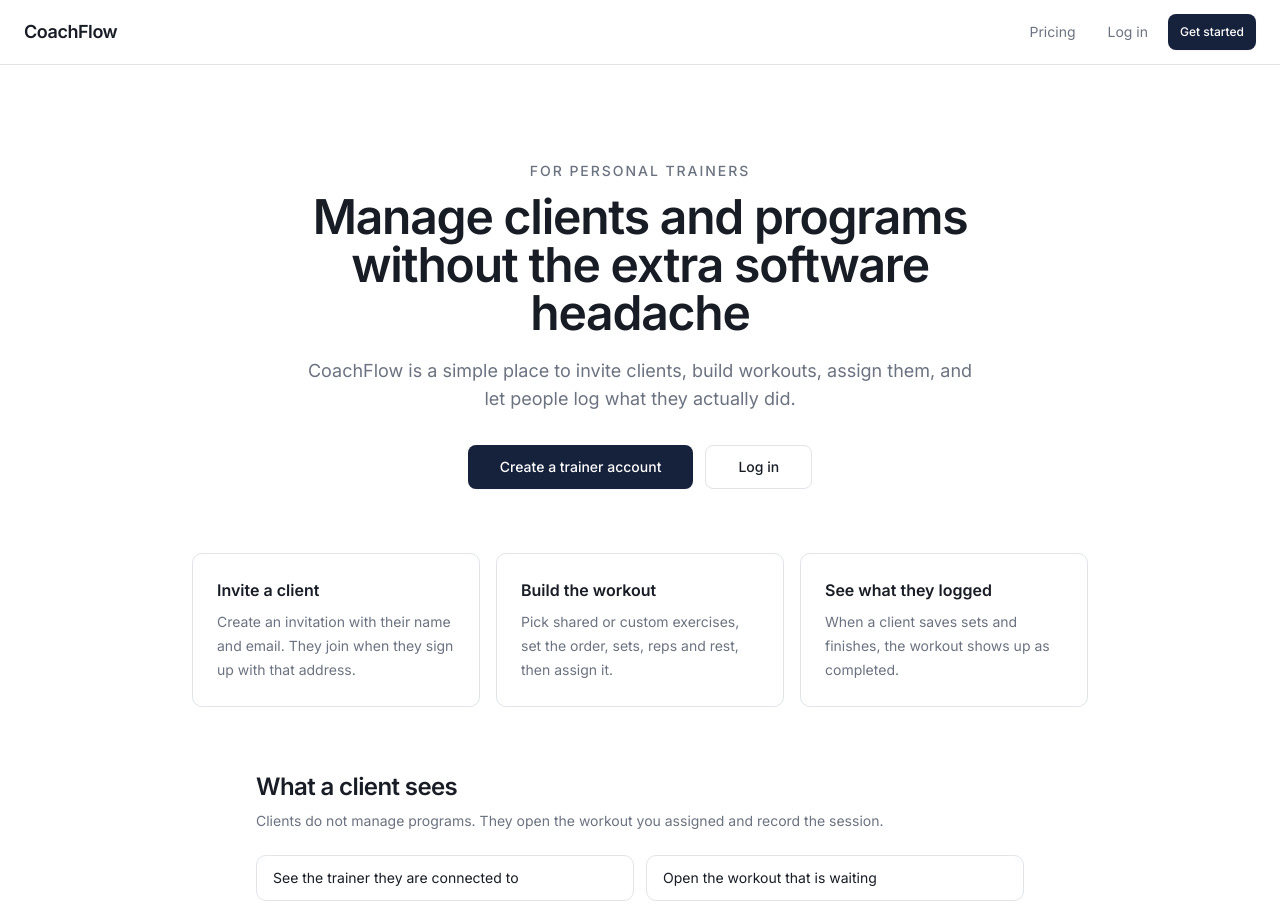
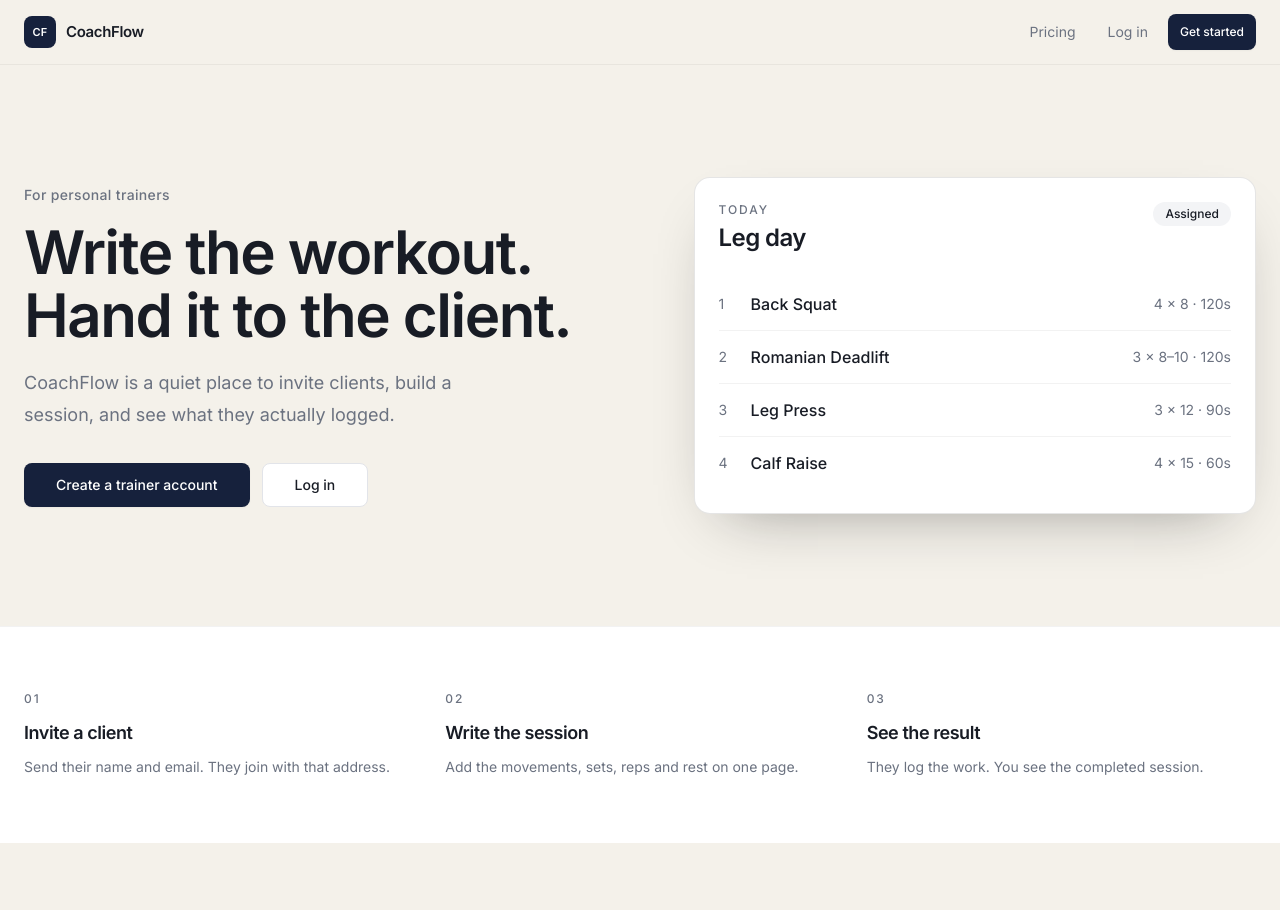
Before and after one commit to iSykuzio/coachflow, a Next.js app: page / in a window 1280 px wide. Shown: the top 910 px of the page. Built offline with nearby package versions, Linux system fonts and the light colour scheme.

Commit message:
Give the public site a clearer first screen.
The landing page now opens on the product itself, with a quieter layout around it.

```diff
--- a/app/(public)/layout.tsx
+++ b/app/(public)/layout.tsx
@@ -4,14 +4,17 @@
 
 export default function PublicLayout({ children }: { children: React.ReactNode }) {
   return (
-    <div className="flex min-h-screen flex-col">
-      <header className="border-b border-border">
+    <div className="flex min-h-screen flex-col bg-[#f4f1ea] text-foreground">
+      <header className="sticky top-0 z-20 border-b border-black/5 bg-[#f4f1ea]/90 backdrop-blur">
         <div className="container flex h-16 items-center justify-between">
-          <Link href="/" className="text-lg font-semibold tracking-tight">
+          <Link href="/" className="flex items-center gap-2.5 text-[15px] font-semibold tracking-tight">
+            <span className="grid h-8 w-8 place-items-center rounded-md bg-primary text-[11px] font-semibold tracking-wide text-primary-foreground">
+              CF
+            </span>
             CoachFlow
           </Link>
-          <nav className="flex items-center gap-2">
-            <Link href="/pricing" className="px-3 py-2 text-sm text-muted-foreground hover:text-foreground">
+          <nav className="flex items-center gap-1 sm:gap-2">
+            <Link href="/pricing" className="hidden px-3 py-2 text-sm text-muted-foreground hover:text-foreground sm:inline">
               Pricing
             </Link>
             <Link href="/login" className="px-3 py-2 text-sm text-muted-foreground hover:text-foreground">
@@ -24,9 +27,10 @@
         </div>
       </header>
       <main className="flex-1">{children}</main>
-      <footer className="border-t border-border py-8">
-        <div className="container text-sm text-muted-foreground">
-          © {new Date().getFullYear()} CoachFlow. All rights reserved.
+      <footer className="border-t border-black/5 py-8">
+        <div className="container flex flex-col gap-2 text-sm text-muted-foreground sm:flex-row sm:items-center sm:justify-between">
+          <p>CoachFlow</p>
+          <p>© {new Date().getFullYear()}</p>
         </div>
       </footer>
     </div>
--- a/app/(public)/page.tsx
+++ b/app/(public)/page.tsx
@@ -1,84 +1,106 @@
 import Link from "next/link";
 import { buttonVariants } from "@/components/ui/button";
 import { cn } from "@/lib/utils";
-import { Card, CardContent } from "@/components/ui/card";
 
-const TRAINER = [
+const STEPS = [
   {
+    number: "01",
     title: "Invite a client",
-    description: "Create an invitation with their name and email. They join when they sign up with that address.",
+    description: "Send their name and email. They join with that address.",
   },
   {
-    title: "Build the workout",
-    description: "Pick shared or custom exercises, set the order, sets, reps and rest, then assign it.",
+    number: "02",
+    title: "Write the session",
+    description: "Add the movements, sets, reps and rest on one page.",
   },
   {
-    title: "See what they logged",
-    description: "When a client saves sets and finishes, the workout shows up as completed.",
+    number: "03",
+    title: "See the result",
+    description: "They log the work. You see the completed session.",
   },
 ];
 
-const CLIENT = [
-  "See the trainer they are connected to",
-  "Open the workout that is waiting",
-  "Log reps, weight and notes from a phone",
-  "Finish the session and find it later in History",
+const SESSION = [
+  ["Back Squat", "4 × 8", "120s"],
+  ["Romanian Deadlift", "3 × 8–10", "120s"],
+  ["Leg Press", "3 × 12", "90s"],
+  ["Calf Raise", "4 × 15", "60s"],
 ];
 
 export default function LandingPage() {
   return (
-    <div className="container py-16 sm:py-24">
-      <div className="mx-auto max-w-2xl text-center">
-        <p className="text-sm font-medium uppercase tracking-[0.14em] text-muted-foreground">
-          For personal trainers
+    <div>
+      <section className="container grid items-center gap-12 py-16 sm:py-24 lg:grid-cols-[1.05fr_0.95fr] lg:py-28">
+        <div>
+          <p className="text-sm font-medium tracking-wide text-muted-foreground">For personal trainers</p>
+          <h1 className="mt-4 max-w-xl text-4xl font-semibold tracking-tight text-balance sm:text-6xl sm:leading-[1.05]">
+            Write the workout. Hand it to the client.
+          </h1>
+          <p className="mt-5 max-w-md text-lg leading-8 text-muted-foreground">
+            CoachFlow is a quiet place to invite clients, build a session, and see what they actually logged.
           </p>
-        <h1 className="mt-3 text-4xl font-semibold tracking-tight sm:text-5xl">
-          Manage clients and programs without the extra software headache
-        </h1>
-        <p className="mt-5 text-lg text-muted-foreground">
-          CoachFlow is a simple place to invite clients, build workouts, assign them, and let people log what they actually did.
-        </p>
-        <div className="mt-8 flex flex-col items-center justify-center gap-3 sm:flex-row">
-          <Link href="/signup" className={cn(buttonVariants({ size: "lg" }), "w-full sm:w-auto")}>
+          <div className="mt-8 flex flex-col gap-3 sm:flex-row">
+            <Link href="/signup" className={cn(buttonVariants({ size: "lg" }))}>
               Create a trainer account
             </Link>
-          <Link href="/login" className={cn(buttonVariants({ size: "lg", variant: "outline" }), "w-full sm:w-auto")}>
+            <Link href="/login" className={cn(buttonVariants({ size: "lg", variant: "outline" }))}>
               Log in
             </Link>
           </div>
         </div>
 
-      <div className="mx-auto mt-16 grid max-w-4xl gap-4 sm:grid-cols-3">
-        {TRAINER.map((item) => (
-          <Card key={item.title}>
-            <CardContent className="pt-6">
-              <h2 className="font-semibold">{item.title}</h2>
-              <p className="mt-2 text-sm leading-6 text-muted-foreground">{item.description}</p>
-            </CardContent>
-          </Card>
+        <div className="rounded-2xl border border-black/10 bg-white p-4 shadow-[0_24px_60px_-32px_rgba(20,20,20,0.45)] sm:p-6">
+          <div className="flex items-start justify-between gap-4">
+            <div>
+              <p className="text-xs font-medium uppercase tracking-[0.16em] text-muted-foreground">Today</p>
+              <p className="mt-1 text-2xl font-semibold tracking-tight">Leg day</p>
+            </div>
+            <span className="rounded-full bg-secondary px-3 py-1 text-xs font-medium text-foreground">Assigned</span>
+          </div>
+          <ol className="mt-6 divide-y divide-black/5">
+            {SESSION.map(([name, prescription, rest], index) => (
+              <li key={name} className="flex items-center justify-between gap-4 py-3.5">
+                <div className="flex items-center gap-3">
+                  <span className="w-5 text-sm text-muted-foreground">{index + 1}</span>
+                  <span className="font-medium">{name}</span>
+                </div>
+                <span className="text-sm text-muted-foreground">
+                  {prescription}
+                  <span className="hidden sm:inline"> · {rest}</span>
+                </span>
+              </li>
+            ))}
+          </ol>
+        </div>
+      </section>
+
+      <section className="border-t border-black/5 bg-white">
+        <div className="container grid gap-8 py-14 sm:grid-cols-3 sm:py-16">
+          {STEPS.map((step) => (
+            <div key={step.number}>
+              <p className="text-xs font-medium tracking-[0.16em] text-muted-foreground">{step.number}</p>
+              <h2 className="mt-3 text-lg font-semibold tracking-tight">{step.title}</h2>
+              <p className="mt-2 text-sm leading-6 text-muted-foreground">{step.description}</p>
+            </div>
           ))}
         </div>
+      </section>
 
-      <div className="mx-auto mt-16 max-w-3xl">
-        <h2 className="text-2xl font-semibold tracking-tight">What a client sees</h2>
-        <p className="mt-2 text-sm text-muted-foreground">
-          Clients do not manage programs. They open the workout you assigned and record the session.
+      <section className="container py-14 sm:py-16">
+        <div className="max-w-xl">
+          <h2 className="text-2xl font-semibold tracking-tight">Simple on the client’s phone</h2>
+          <p className="mt-3 text-muted-foreground">
+            They open the assigned workout, record the sets, and finish. You see the same result.
           </p>
-        <ul className="mt-6 grid gap-3 sm:grid-cols-2">
-          {CLIENT.map((item) => (
-            <li key={item} className="rounded-lg border border-border bg-card px-4 py-3 text-sm">
-              {item}
-            </li>
-          ))}
-        </ul>
+        </div>
         <p className="mt-8 text-sm text-muted-foreground">
           Invited by a trainer?{" "}
           <Link href="/signup" className="font-medium text-foreground underline-offset-4 hover:underline">
             Sign up as a client
           </Link>{" "}
-          with the same email they used.
+          with the same email.
         </p>
-      </div>
+      </section>
     </div>
   );
 }
```
Lines whose indentation alone changed are shown as unchanged.
